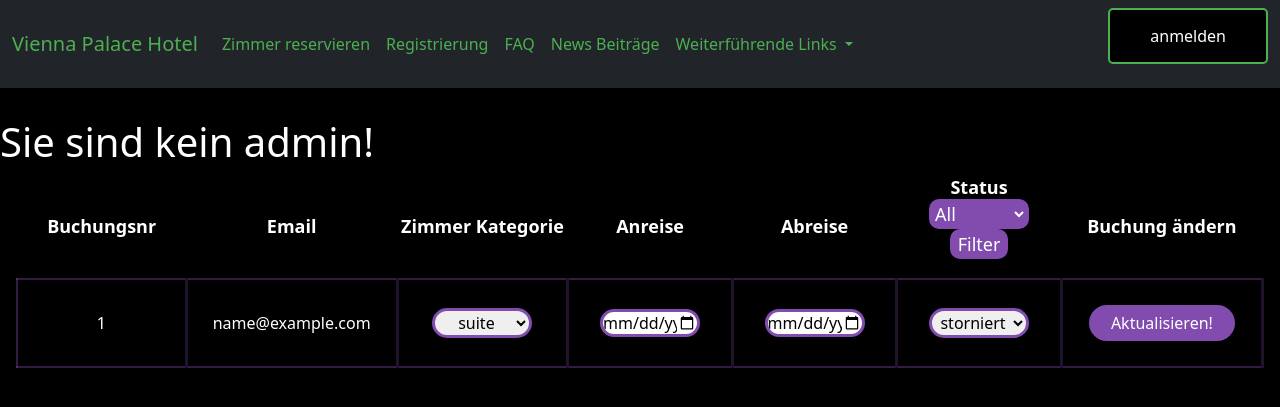
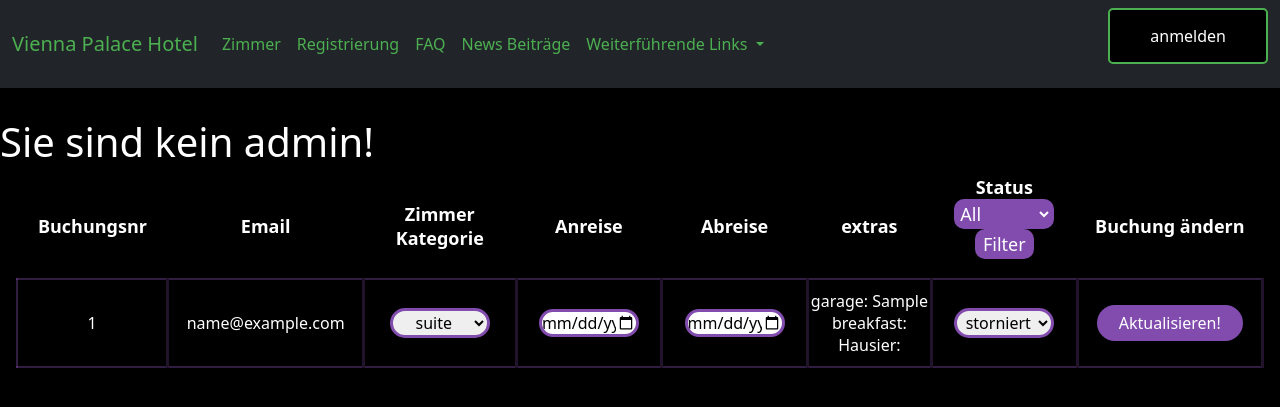
Before and after one commit to fawzywahba15/ITP, a PHP site: page /show_all_res.php in a window 1280 px wide. Shown: the top 407 px of the page. Run offline with PHP 8.4, Linux system fonts and the light colour scheme; tables that the repository leaves empty or names only in its code hold one stand-in row (values such as "Sample post"); data that the repository does not hold is empty.

Commit message:
clean up

```diff
--- a/0include/navbar.php
+++ b/0include/navbar.php
@@ -57,7 +57,7 @@
 
 
                 <li class="nav-item" >
-                    <a class="nav-link active" aria-current="page"  href="../zimmer_reservieren/zimmer_main.php">Zimmer reservieren</a>
+                    <a class="nav-link active" aria-current="page"  href="../zimmer_reservieren/zimmer_main.php">Zimmer</a>
                 </li>
 
                 <li class="nav-item" >
--- a/admin/show_all_res.php
+++ b/admin/show_all_res.php
@@ -123,6 +123,7 @@ if(isset($_POST['status_filter']) && $_POST['status_filter']){
         <th class="th">Zimmer Kategorie</th>
         <th class="th">Anreise</th>
         <th class="th">Abreise</th>
+        <th class="th">extras</th>
 <!--        status dropdown als table header-->
         <th class="th">Status
             <form method="post" action="">
@@ -212,6 +213,15 @@ if(isset($_POST['status_filter']) && $_POST['status_filter']){
             echo "</td>";
 
 
+            //zelle für extras
+            echo "<td class='text-center right_border'>";
+            echo"<div class='text-center '>";
+            echo  "garage: " .$row["garage"] . "<br>" ;
+            echo  "breakfast: " .$row["frühstück"] . "<br>"  ;
+            echo  "Hausier: " .$row["Tier"] . "<br>"  ;
+            echo "</div>";
+            echo "</td>";
+
             //zelle für Status als dropdown
             echo "<td class='text-center right_border'>";
             echo "<select name='status' id='status' class='input my-4'>";
--- a/zimmer_reservieren/buchen.php
+++ b/zimmer_reservieren/buchen.php
@@ -96,11 +96,9 @@ if ($_SERVER["REQUEST_METHOD"] == "POST") {
     <label for="email"  class="label_reg">Email:</label><br>
     <input type="email" class="input" id="email" name="email" value="<?php echo $_SESSION["email"]?>" ><br>
 
-<!--    <label for="phone" class="label_reg">Phone:</label><br>
-    <input type="text" class="input" id="phone" name="phone"><br>-->
 
     <label for="arrival_date" class="label_reg">Arrival Date:</label><br>
-    <input type="date" class="input py-2" id="arrival_date"  min="<?= date('Y-m-d'); ?>" name="arrival_date"><br>
+    <input type="date" class="input py-2" id="arrival_date"  min="<?= date('Y-m-d'); ?>" value="<?= date('Y-m-d'); ?>" name="arrival_date"><br>
 
     <label for="departure_date" class="label_reg">Departure Date:</label><br>
     <input type="date" class="input py-2" id="departure_date" min="<?= date('Y-m-d', strtotime(' +1 day')); ?>" name="departure_date"><br>
```
Also changed, not shown: login/logout.php (+4 -4 lines), zimmer_reservieren/buchungen_anzeigen.php (+10 -0 lines).
